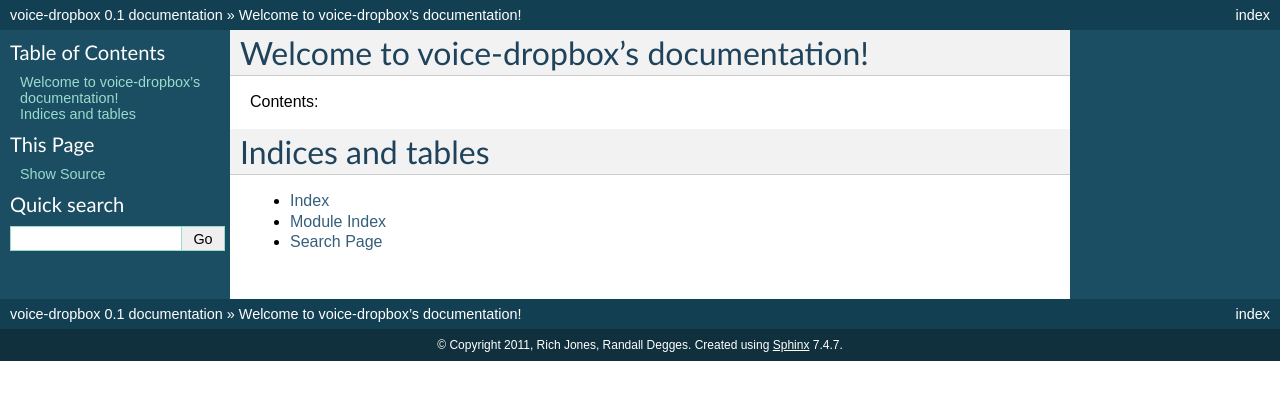
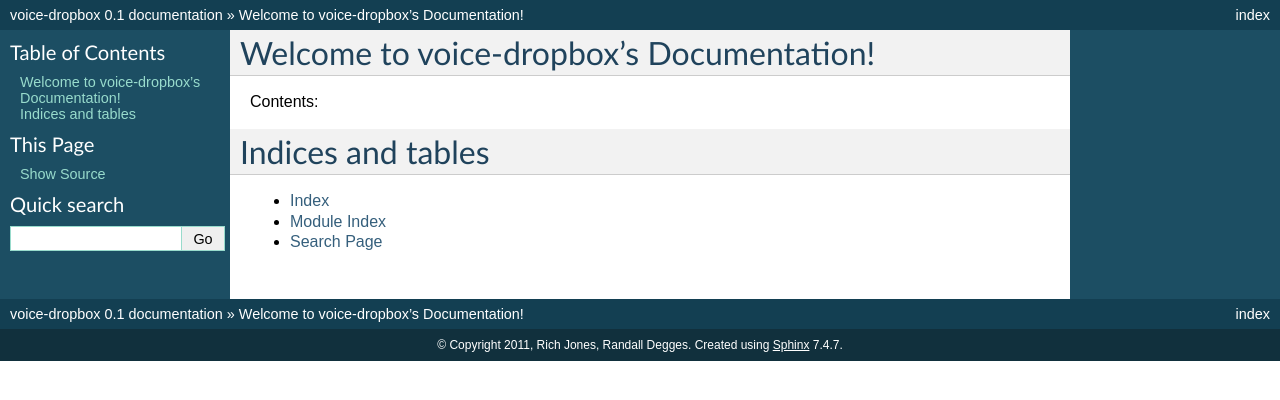
Before and after one commit to Miserlou/Voice-Dropbox, a Sphinx documentation site: the page built from docs/index.rst, in a window 1280 px wide. Shown: the top 400 px of the page. Built offline with Sphinx 7.4.7, drawn with Linux system fonts in a browser that asks for light colours; some of the changed lines change nothing that is shown.

Commit message:
Removing default stuff.

```diff
--- a/docs/index.rst
+++ b/docs/index.rst
@@ -1,9 +1,4 @@
-.. voice-dropbox documentation master file, created by
-   sphinx-quickstart on Wed Jun 29 23:58:14 2011.
-   You can adapt this file completely to your liking, but it should at least
-   contain the root `toctree` directive.
-
-Welcome to voice-dropbox's documentation!
+Welcome to voice-dropbox's Documentation!
 =========================================
 
 Contents:
```
